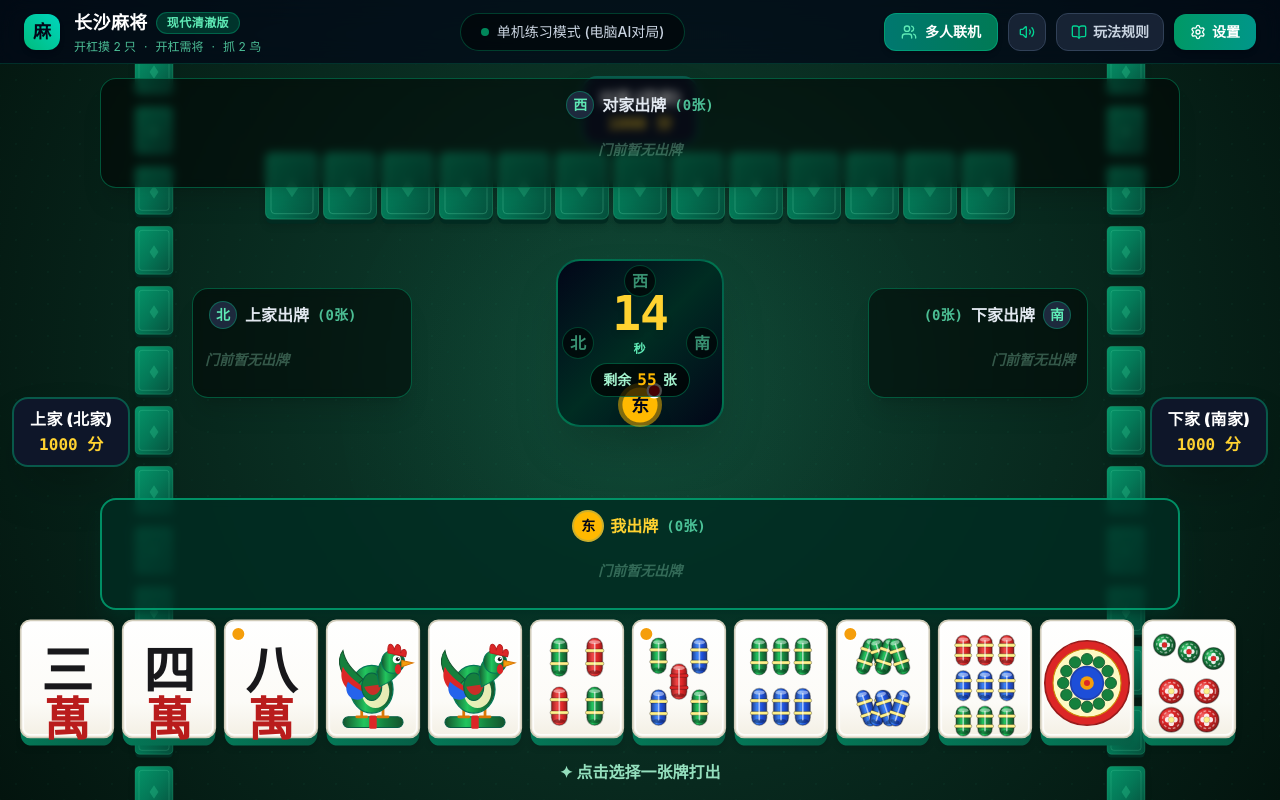
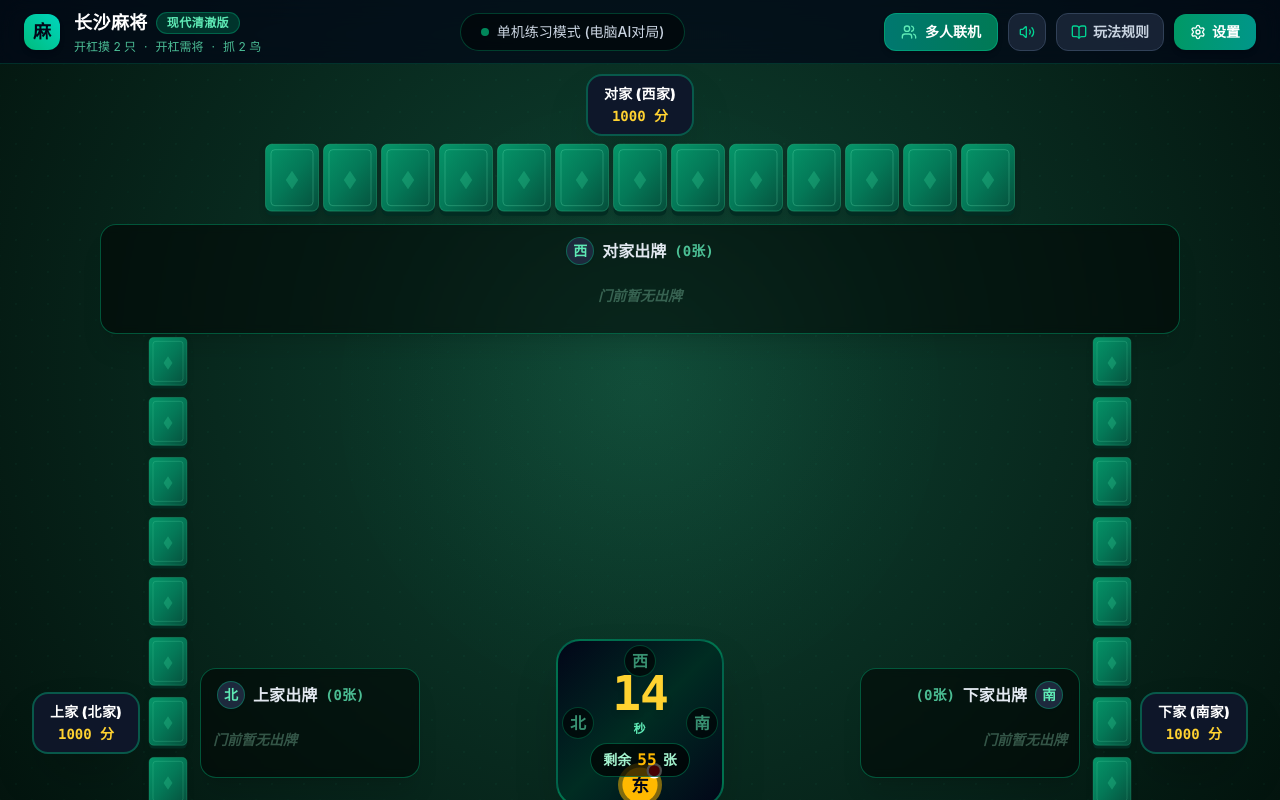
Before and after one commit to jilai0344/cs-mahjong, a React (Vite) app: page / in a window 1280 px wide. Both pictures are taken after a click on the button "开始对局". Built offline with nearby package versions, Linux system fonts and the light colour scheme.

Commit message:
fix: 修复下家暗杠与纵向溢出BUG、彻底解决对家手牌与出牌重叠、重构上家下家门前成行朝向自身出牌布局

```diff
--- a/src/App.jsx
+++ b/src/App.jsx
@@ -1216,7 +1216,8 @@ export default function App() {
 
       {/* 牌桌主体核心区 */}
       <main className="relative flex-1 w-full h-[calc(100vh-4rem)] flex flex-col justify-between items-center p-2 overflow-hidden">
-        {/* 对家 (西/顶) */}
+        {/* 顶部：对家区域 (手牌在上，出牌紧置于手牌前方的下方，顺次排列，绝无重合) */}
+        <div className="w-full flex flex-col items-center gap-1.5 z-10 shrink-0 mt-0.5">
           <OpponentHand
             player={currentSeatPlayers[2]}
             handCount={playerHands[2].length}
@@ -1226,31 +1227,6 @@ export default function App() {
             score={playerScores[2]}
             isDealer={dealerId === 2}
           />
-
-        {/* 上家 (北/左) 与 下家 (南/右) */}
-        <OpponentHand
-          player={currentSeatPlayers[3]}
-          handCount={playerHands[3].length}
-          melds={playerMelds[3]}
-          isCurrentTurn={currentTurn === 3}
-          actionBubble={actionBubbles[3]}
-          score={playerScores[3]}
-          isDealer={dealerId === 3}
-        />
-        <OpponentHand
-          player={currentSeatPlayers[1]}
-          handCount={playerHands[1].length}
-          melds={playerMelds[1]}
-          isCurrentTurn={currentTurn === 1}
-          actionBubble={actionBubbles[1]}
-          score={playerScores[1]}
-          isDealer={dealerId === 1}
-        />
-
-        {/* 牌桌中央牌局区：四方牌池各自置于玩家手牌正前方 + 正中央罗盘 */}
-        <div className="relative my-auto w-full max-w-[1500px] flex-1 flex flex-col items-center justify-between py-1 z-10">
-          {/* 1. 对家出牌区 (严格置于对家手牌正前方) */}
-          <div className="w-full flex justify-center mt-0.5">
           <PlayerDiscardTray
             playerId={2}
             label="对家"
@@ -1262,10 +1238,19 @@ export default function App() {
           />
         </div>
 
-          {/* 2. 中间行：上家出牌区 (左侧门前) + 中央罗盘/倒计时 + 下家出牌区 (右侧门前) */}
-          <div className="w-full flex items-center justify-between px-2 sm:px-6 my-auto gap-2">
-            {/* 上家出牌区 (严格置于上家手牌正前方) */}
-            <div className="flex-1 flex justify-start pl-24 sm:pl-32 md:pl-40">
+        {/* 中间核心行：上家 (手牌+前方面前出牌) + 正中央罗盘 + 下家 (前方面前出牌+手牌) */}
+        <div className="w-full max-w-[1600px] flex items-center justify-between px-2 sm:px-6 my-auto gap-2 z-10">
+          {/* 左侧：上家完整门前区域 (手牌在左，出牌紧紧贴在手牌正前方，对着上家自身成行) */}
+          <div className="flex items-center gap-2 sm:gap-3">
+            <OpponentHand
+              player={currentSeatPlayers[3]}
+              handCount={playerHands[3].length}
+              melds={playerMelds[3]}
+              isCurrentTurn={currentTurn === 3}
+              actionBubble={actionBubbles[3]}
+              score={playerScores[3]}
+              isDealer={dealerId === 3}
+            />
             <PlayerDiscardTray
               playerId={3}
               label="上家"
@@ -1311,8 +1296,8 @@ export default function App() {
             )}
           </div>
 
-            {/* 下家出牌区 (严格置于下家手牌正前方) */}
-            <div className="flex-1 flex justify-end pr-24 sm:pr-32 md:pr-40">
+          {/* 右侧：下家完整门前区域 (出牌紧紧贴在手牌正前方，对着下家自身成行，手牌在右) */}
+          <div className="flex items-center gap-2 sm:gap-3">
             <PlayerDiscardTray
               playerId={1}
               label="下家"
@@ -1322,11 +1307,21 @@ export default function App() {
               hoveredTile={hoveredTile}
               position="right"
             />
+            <OpponentHand
+              player={currentSeatPlayers[1]}
+              handCount={playerHands[1].length}
+              melds={playerMelds[1]}
+              isCurrentTurn={currentTurn === 1}
+              actionBubble={actionBubbles[1]}
+              score={playerScores[1]}
+              isDealer={dealerId === 1}
+            />
           </div>
         </div>
 
-          {/* 3. 我的出牌区 (严格置于我的手牌正前方) */}
-          <div className="w-full flex justify-center mb-0.5">
+        {/* 底部：我区域 (手牌正前方的出牌池 + 操作栏 + 我的手牌) */}
+        <div className="w-full flex flex-col items-center z-20 pb-1.5 shrink-0 gap-1">
+          {/* 我的出牌池 (严格置于手牌正前方) */}
           <PlayerDiscardTray
             playerId={0}
             label="我"
@@ -1336,8 +1331,6 @@ export default function App() {
             hoveredTile={hoveredTile}
             position="bottom"
           />
-          </div>
-        </div>
 
           {/* 人类操作按钮栏 (胡/杠/碰/吃/过) */}
           <ActionControls
@@ -1351,8 +1344,7 @@ export default function App() {
             onPass={handleHumanPass}
           />
 
-        {/* 底部：人类手牌 */}
-        <div className="w-full flex flex-col items-center z-20 pb-2 shrink-0">
+          {/* 我的立手牌 (布满下方屏幕的三分之二) */}
           <PlayerHand
             handTiles={playerHands[0]}
             melds={playerMelds[0]}
--- a/src/components/MahjongTile.jsx
+++ b/src/components/MahjongTile.jsx
@@ -442,13 +442,11 @@ export default function MahjongTile({
 
   const currentSizeClass = sizeMap[size] || sizeMap.md;
 
-  const rotateClass = rotation === 180 ? 'rotate-180' : rotation === 90 ? 'rotate-90' : rotation === 270 ? '-rotate-90' : '';
-
   // 牌背渲染 (纯翠玉微晶质感)
   if (isBack || !tile) {
     return (
       <div
-        className={`relative inline-block select-none cursor-default shrink-0 transition-transform ${currentSizeClass} ${rotateClass} ${className}`}
+        className={`relative inline-block select-none cursor-default shrink-0 transition-transform ${currentSizeClass} ${className}`}
         style={style}
       >
         <svg viewBox="0 0 72 96" className="w-full h-full drop-shadow-md">
@@ -474,7 +472,7 @@ export default function MahjongTile({
       onClick={onClick}
       onMouseEnter={onMouseEnter}
       onMouseLeave={onMouseLeave}
-      className={`relative inline-block select-none cursor-pointer shrink-0 transition-all duration-150 ${currentSizeClass} ${rotateClass} ${
+      className={`relative inline-block select-none cursor-pointer shrink-0 transition-all duration-150 ${currentSizeClass} ${
         selected ? '-translate-y-6 filter drop-shadow-2xl ring-4 ring-amber-400 rounded-xl' : ''
       } ${
         highlight ? 'filter drop-shadow-xl ring-2 ring-emerald-400 brightness-110 rounded-lg' : ''
@@ -551,9 +549,11 @@ export default function MahjongTile({
           strokeWidth="1"
         />
 
-        {tile.suit === SUITS.WAN && <SvgWan value={tile.value} />}
-        {tile.suit === SUITS.TIAO && <SvgTiao value={tile.value} />}
-        {tile.suit === SUITS.TONG && <SvgTong value={tile.value} />}
+        <g transform={rotation ? `rotate(${rotation}, 36, 48)` : undefined}>
+          {tile.suit === SUITS.WAN && <SvgWan value={tile.value} />}
+          {tile.suit === SUITS.TIAO && <SvgTiao value={tile.value} />}
+          {tile.suit === SUITS.TONG && <SvgTong value={tile.value} />}
+        </g>
 
         {showJiangBadge && isJiang && (
           <circle cx="12" cy="12" r="5" fill="#f59e0b" stroke="#ffffff" strokeWidth="1.2" />
--- a/src/components/OpponentHand.jsx
+++ b/src/components/OpponentHand.jsx
@@ -18,68 +18,66 @@ export default function OpponentHand({
 
   return (
     <div
-      className={`absolute flex items-center select-none z-10 ${
+      className={`flex items-center select-none z-10 ${
         isTop
-          ? 'top-2 left-1/2 -translate-x-1/2 flex-col'
+          ? 'flex-col gap-1.5'
           : isLeft
-          ? 'left-2 top-1/2 -translate-y-1/2 flex-row'
-          : 'right-2 top-1/2 -translate-y-1/2 flex-row-reverse'
+          ? 'flex-row gap-2'
+          : 'flex-row-reverse gap-2'
       }`}
     >
-      {/* 玩家信息牌 (字体翻倍，清晰震撼) */}
-      <div className="flex flex-col items-center justify-center px-4 py-2 rounded-2xl bg-slate-900/95 border-2 border-emerald-500/40 shadow-2xl backdrop-blur-md min-w-[105px] m-1 relative shrink-0">
-        {/* 操作/思考气泡 (大号) */}
+      {/* 玩家信息牌 (醒目大气) */}
+      <div className="flex flex-col items-center justify-center px-3.5 py-1.5 sm:px-4 sm:py-2 rounded-2xl bg-slate-900/95 border-2 border-emerald-500/40 shadow-2xl backdrop-blur-md min-w-[105px] relative shrink-0">
+        {/* 操作/思考气泡 */}
         {actionBubble && (
-          <div className="absolute -top-8 bg-gradient-to-r from-amber-400 to-yellow-300 text-slate-950 font-black text-sm px-3.5 py-1 rounded-full shadow-2xl animate-bounce z-30 border-2 border-amber-500">
+          <div className="absolute -top-7 bg-gradient-to-r from-amber-400 to-yellow-300 text-slate-950 font-black text-xs sm:text-sm px-3 py-0.5 rounded-full shadow-2xl animate-bounce z-30 border-2 border-amber-500 whitespace-nowrap">
             {actionBubble}
           </div>
         )}
 
         <div className="flex items-center gap-1.5">
-          <span className="text-sm sm:text-base font-black text-white tracking-wide">{name}</span>
+          <span className="text-xs sm:text-sm font-black text-white tracking-wide">{name}</span>
           {isDealer && (
-            <span className="bg-red-600 text-white text-xs px-1.5 py-0.5 rounded font-black shadow-md">庄</span>
+            <span className="bg-red-600 text-white text-[11px] px-1.5 py-0.2 rounded font-black shadow-md">庄</span>
           )}
         </div>
 
-        <span className="text-sm sm:text-base font-mono text-amber-300 font-black mt-0.5">
+        <span className="text-xs sm:text-sm font-mono text-amber-300 font-black mt-0.5">
           {score} 分
         </span>
 
         {isCurrentTurn && (
-          <span className="text-xs text-emerald-400 font-black mt-0.5 animate-pulse">
+          <span className="text-[11px] text-emerald-400 font-black mt-0.5 animate-pulse">
             思考中...
           </span>
         )}
       </div>
 
-      {/* 手牌与已亮面子 */}
+      {/* 手牌与已亮面子区域 */}
       <div
         className={`flex items-center gap-2 ${
-          isTop
-            ? 'flex-row'
-            : 'flex-col'
+          isTop ? 'flex-row' : 'flex-col justify-center'
         }`}
       >
-        {/* 副露面子 */}
+        {/* 副露面子 (修复BUG：暗杠全盖，副露紧凑横向排布，不无限纵向溢出) */}
         {melds.length > 0 && (
           <div
-            className={`flex gap-1.5 p-1.5 rounded-xl bg-black/40 border border-emerald-500/30 shrink-0 ${
-              isTop ? 'flex-row' : 'flex-col'
+            className={`flex gap-1.5 p-1 rounded-xl bg-black/50 border border-emerald-500/30 shrink-0 ${
+              isTop ? 'flex-row' : 'flex-col items-center'
             }`}
           >
             {melds.map((meld, mIdx) => (
               <div
                 key={mIdx}
-                className={`flex gap-0.5 items-center ${isTop ? 'flex-row' : 'flex-col'}`}
+                className="flex gap-0.5 items-center flex-row"
               >
                 {meld.tiles.map((tile, tIdx) => (
                   <MahjongTile
                     key={tIdx}
                     tile={tile}
-                    size="meld"
+                    size={isTop ? 'meld' : 'sm'}
                     rotation={isTop ? 180 : isLeft ? 90 : 270}
-                    isBack={meld.type === 'an_gang' && tIdx > 0 && tIdx < 3}
+                    isBack={meld.type === 'an_gang'} // 黄金岛标准：暗杠全牌背盖住，绝无两头翘BUG
                   />
                 ))}
               </div>
@@ -92,7 +90,7 @@ export default function OpponentHand({
           className={`flex gap-0.5 shrink-0 ${
             isTop
               ? 'flex-row'
-              : 'flex-col'
+              : 'flex-col justify-center'
           }`}
         >
           {[...Array(Math.max(0, handCount))].map((_, idx) => (
```
Lines whose indentation alone changed are shown as unchanged.
